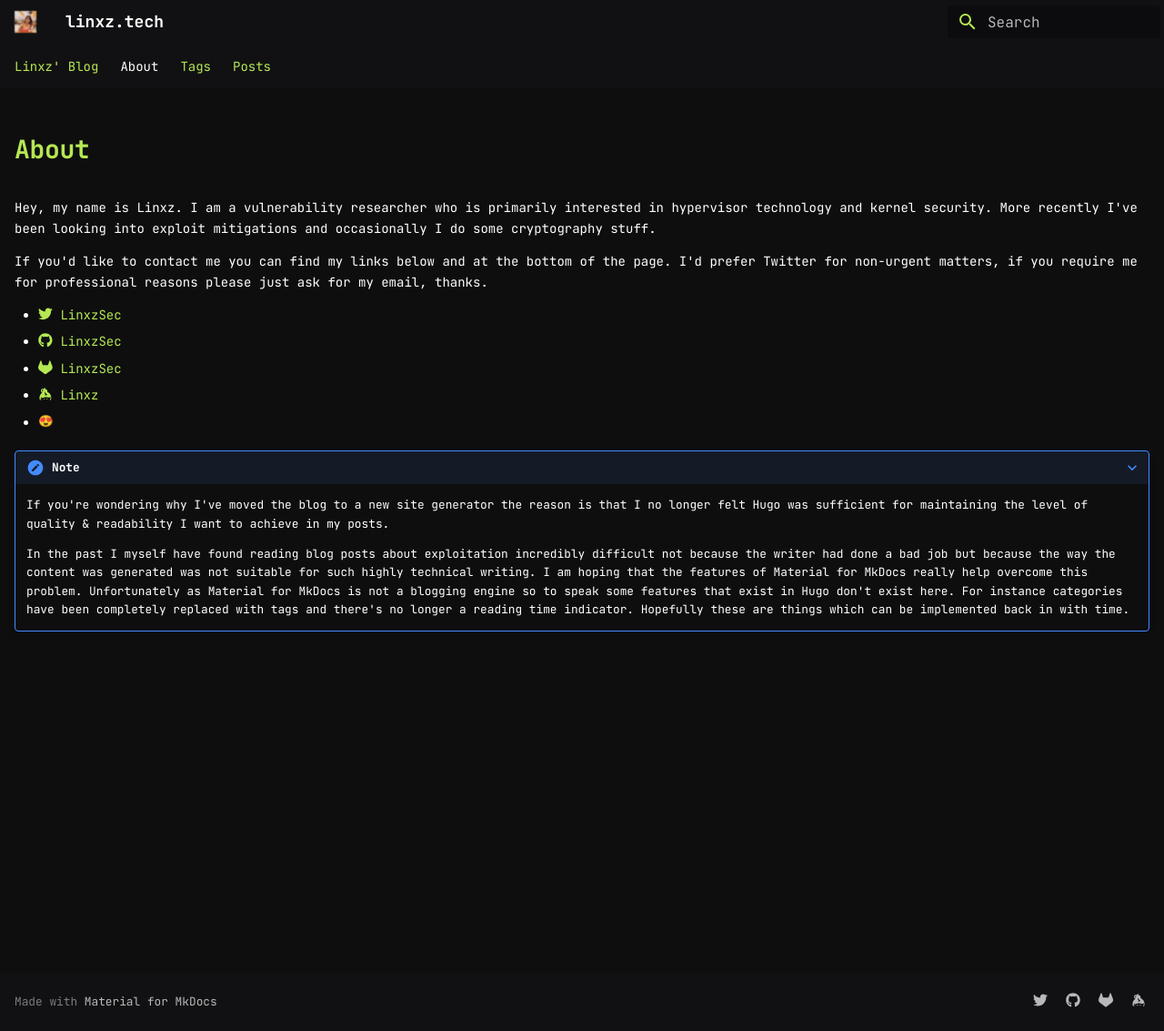
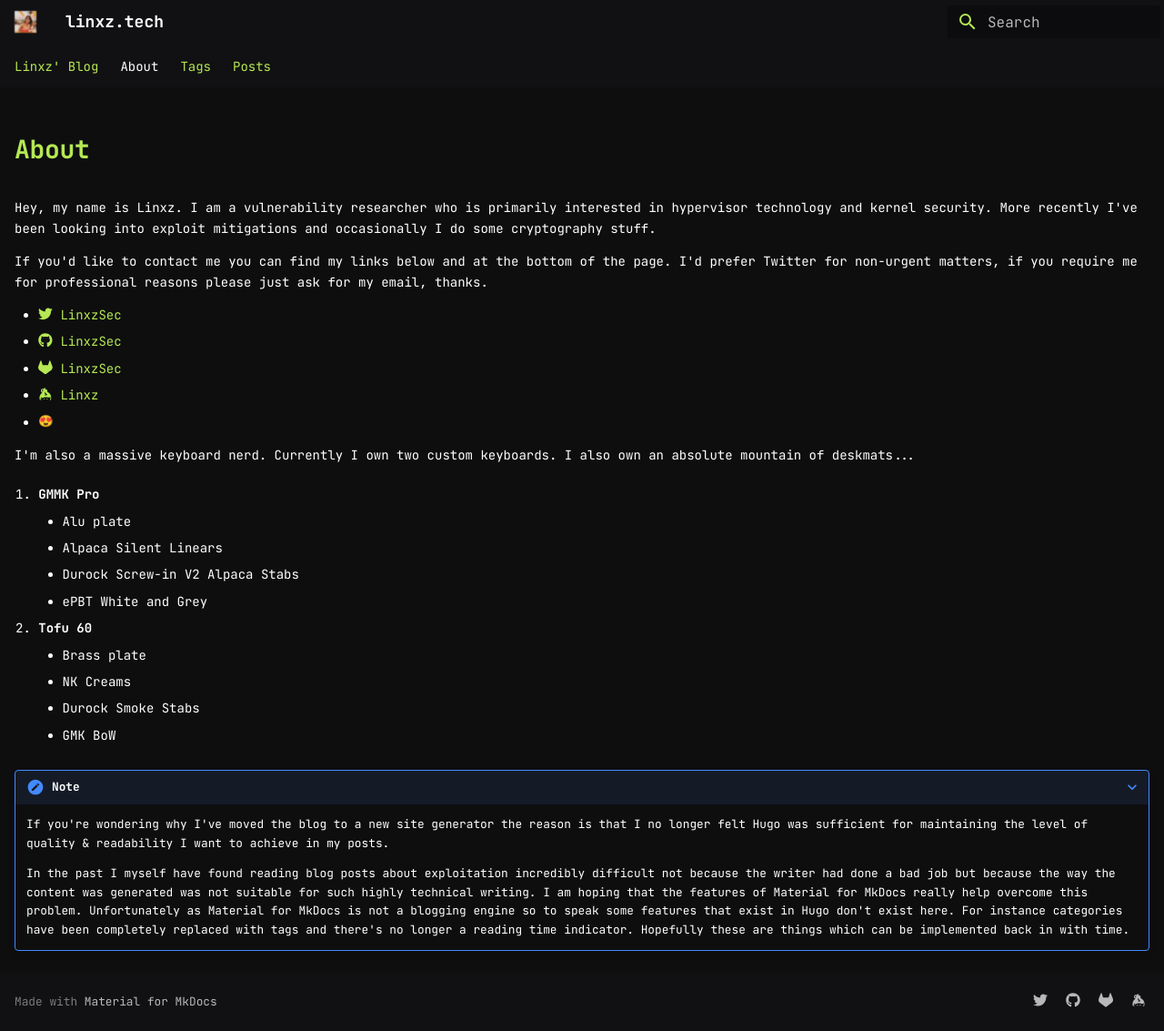
Before and after one commit to LinxzSec/blog, an MkDocs documentation site: the page built from docs/about.md, in a window 1280 px wide and 1133 px high. Shown: the whole window at 91% size. Built offline with MkDocs 1.6.1 and Material for MkDocs 9.7.7, drawn with Linux system fonts in a browser that asks for light colours; emoji names are drawn with the system emoji font.

Commit message:
updated about.

```diff
--- a/docs/about.md
+++ b/docs/about.md
@@ -16,6 +16,21 @@ If you'd like to contact me you can find my links below and at the bottom of the
 - [:fontawesome-brands-keybase: Linxz](https://keybase.io/linxz)
 - [:heart_eyes:](/assets/mia.gif)
 
+I'm also a massive keyboard nerd. Currently I own two custom keyboards. I also own an absolute mountain of deskmats...
+
+1. **GMMK Pro**
+    + Alu plate
+    + Alpaca Silent Linears
+    + Durock Screw-in V2 Alpaca Stabs
+    + ePBT White and Grey
+
+2. **Tofu 60**
+    + Brass plate
+    + NK Creams
+    + Durock Smoke Stabs
+    + GMK BoW
+
+
 ???+ note
     If you're wondering why I've moved the blog to a new site generator the reason is that I no longer felt Hugo was sufficient for maintaining the level of quality & readability I want to achieve in my posts.
 
```
